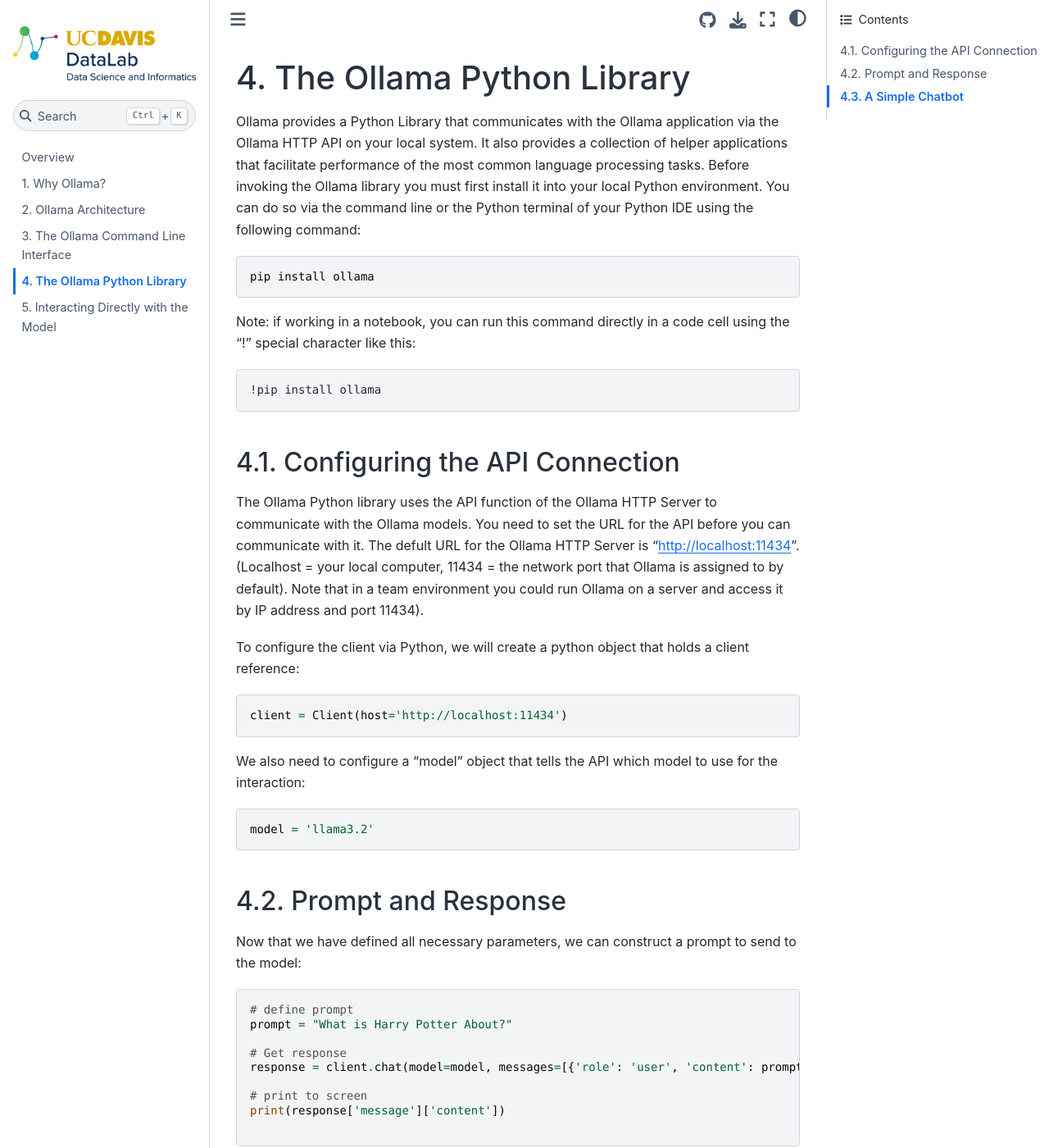
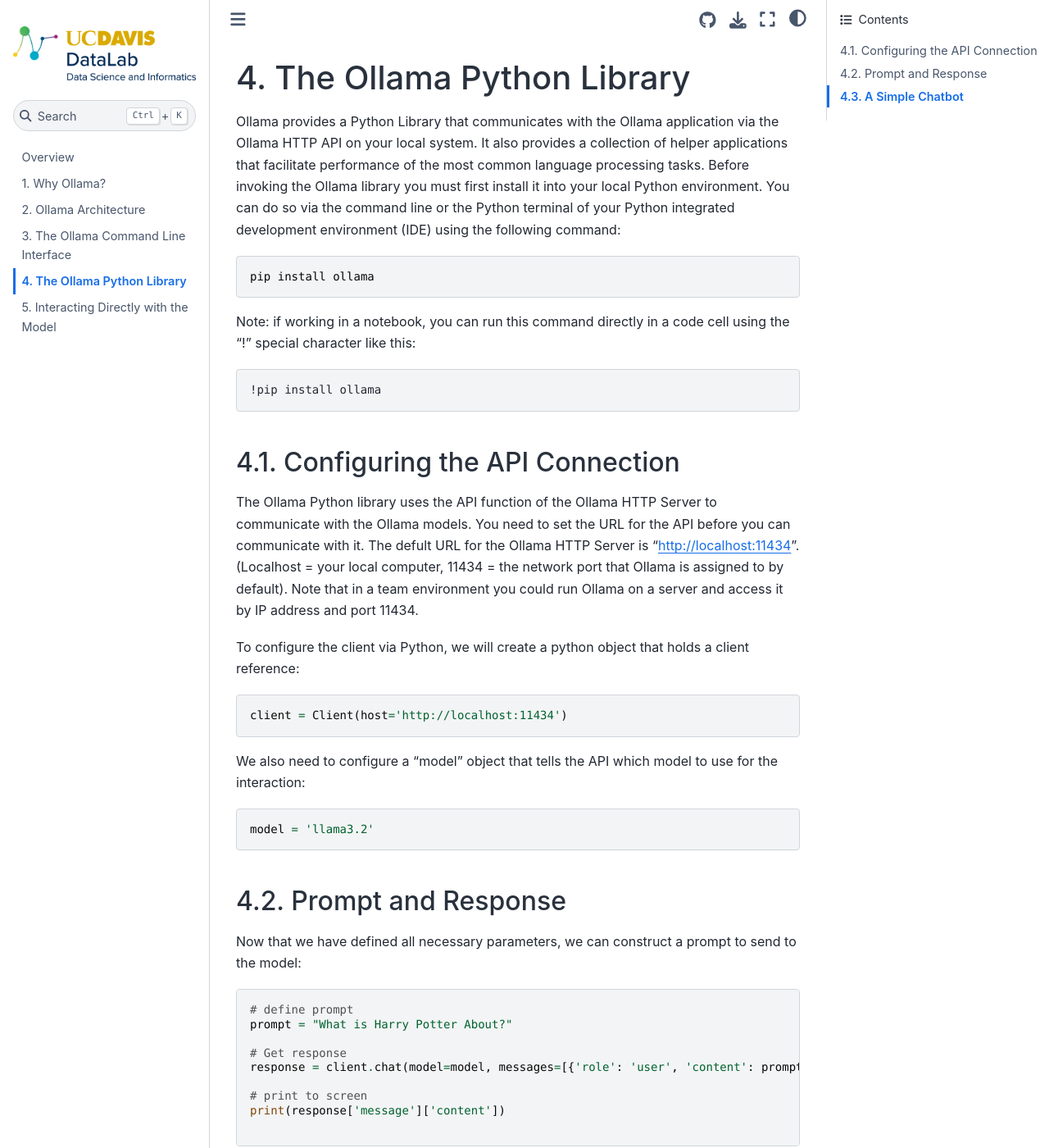
Before and after one commit to ucdavisdatalab/workshop_llm_with_ollama, a Jupyter Book: the page built from chapters/04_Interacting_via_python.md, in a window 1280 px wide and 1400 px high. Shown: the whole window at 82% size. Built offline with Jupyter Book 1.0.4 settings and Sphinx 7.4.7 and the Sphinx Book theme 1.1.4, drawn with Linux system fonts in a browser that asks for light colours; some of the changed text lies outside the part shown.

Commit message:
minor typo fixes

````diff
--- a/chapters/04_Interacting_via_python.md
+++ b/chapters/04_Interacting_via_python.md
@@ -1,7 +1,7 @@
 The Ollama Python Library
 =========================
 
-Ollama provides a Python Library that communicates with the Ollama application via the Ollama HTTP API on your local system.  It also provides a collection of helper applications that facilitate performance of the most common language processing tasks.  Before invoking the Ollama library you must first install it into your local Python environment.  You can do so via the command line or the Python terminal of your Python IDE using the following command:
+Ollama provides a Python Library that communicates with the Ollama application via the Ollama HTTP API on your local system.  It also provides a collection of helper applications that facilitate performance of the most common language processing tasks.  Before invoking the Ollama library you must first install it into your local Python environment.  You can do so via the command line or the Python terminal of your Python integrated development environment (IDE) using the following command:
 
 ```
 pip install ollama
@@ -15,7 +15,7 @@
 
 Configuring the API Connection
 -------------------------------------
-The Ollama Python library uses the API function of the Ollama HTTP Server to communicate with the Ollama models.  You need to set the URL for the API before you can communicate with it.  The defult URL for the Ollama HTTP Server is "http://localhost:11434". (Localhost = your local computer, 11434 = the network port that Ollama is assigned to by default). Note that in a team environment you could run Ollama on a server and access it by IP address and port 11434).
+The Ollama Python library uses the API function of the Ollama HTTP Server to communicate with the Ollama models.  You need to set the URL for the API before you can communicate with it.  The defult URL for the Ollama HTTP Server is "http://localhost:11434". (Localhost = your local computer, 11434 = the network port that Ollama is assigned to by default). Note that in a team environment you could run Ollama on a server and access it by IP address and port 11434.
 
 To configure the client via Python, we will create a python object that holds a client reference:
 
@@ -49,7 +49,7 @@
 A Simple Chatbot
 ----------------
 
-We can functionalize the code above and with a little extra code build a very simple Chatbot application.
+We can functionalize the code above and, with a little extra code, build a very simple Chatbot application.
 
 ```py
 from ollama import Client
````
